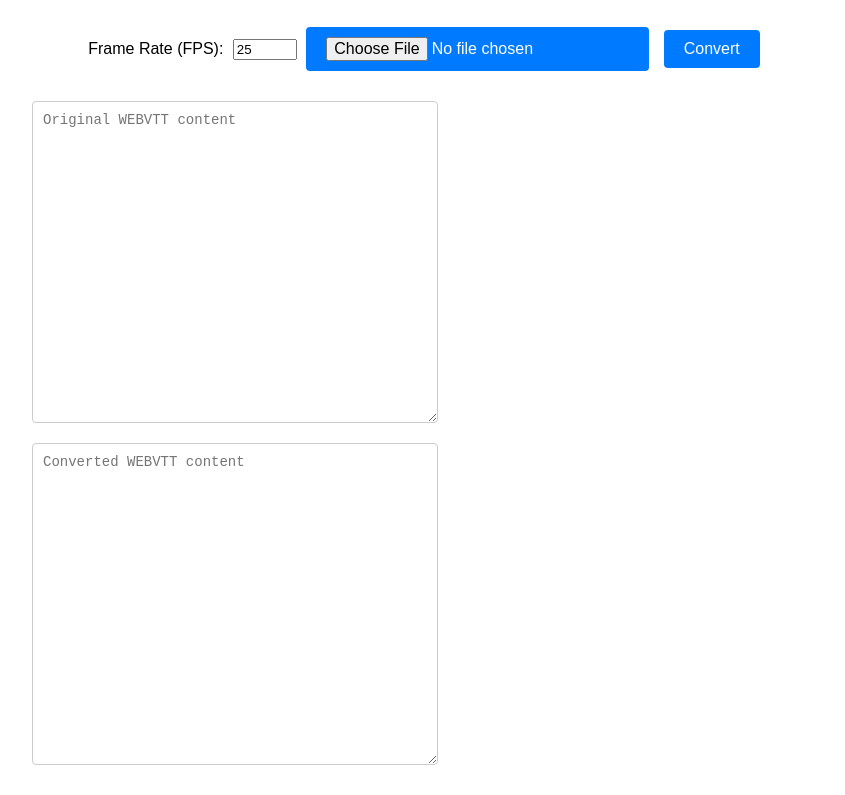
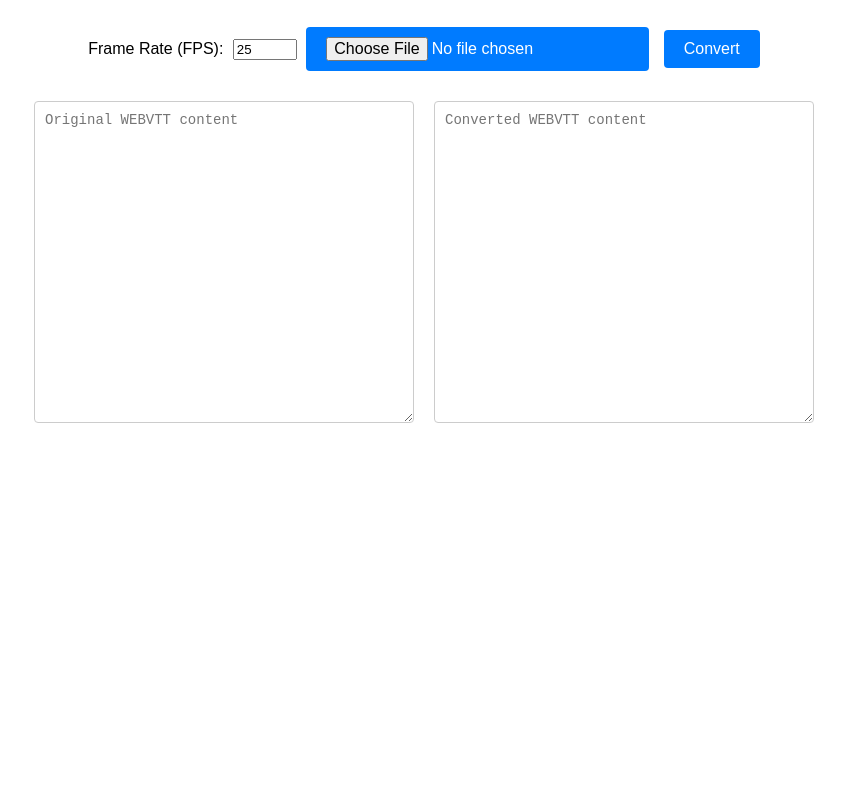
Before and after one commit to dvorkjoker/webvtt, a plain HTML site: page timecodes.html in a window 1280 px wide. Shown: the part 76-871 px from the top of the page, without its empty margins (216-1061 px from the left). After the commit the page ends 800 px from the top, so only its background shows below. Drawn offline with Linux system fonts and the light colour scheme.

Commit message:
Working conversion

```diff
--- a/timecodes.html
+++ b/timecodes.html
@@ -16,16 +16,18 @@
             text-align: center;
             margin-bottom: 20px;
         }
+        .textarea-container {
+            display: flex;
+            justify-content: space-between;
+        }
         textarea {
-            width: 48%;
+            flex: 1;
             height: 300px;
-            margin: 10px 1%;
+            margin: 10px;
             padding: 10px;
             font-size: 14px;
-            display: inline-block;
             border: 1px solid #ccc;
             border-radius: 4px;
-            vertical-align: top;
         }
         button, input[type="file"] {
             display: inline-block;
@@ -68,7 +70,7 @@
     </div>
 
     <!-- Textarea Conversion Section -->
-    <div>
+    <div class="textarea-container">
         <textarea id="input" placeholder="Original WEBVTT content"></textarea>
         <textarea id="output" placeholder="Converted WEBVTT content" readonly></textarea>
     </div>
@@ -114,7 +116,9 @@
                 const outputSheet = XLSX.utils.aoa_to_sheet(convertedRows);
                 XLSX.utils.book_append_sheet(outputWorkbook, outputSheet, 'Converted');
 
-                const blob = XLSX.write(outputWorkbook, { bookType: 'xlsx', type: 'blob' });
+                // Write as an array and wrap in a Blob
+                const arrayBuffer = XLSX.write(outputWorkbook, { bookType: 'xlsx', type: 'array' });
+                const blob = new Blob([arrayBuffer], { type: 'application/octet-stream' });
                 const a = document.createElement('a');
                 a.href = URL.createObjectURL(blob);
                 a.download = uploadedFile.file.name.replace(/\.xlsx$/, '-converted.xlsx');
@@ -123,6 +127,7 @@
                 document.body.removeChild(a);
             }
         }
+
 
         function convertTimecodes(line, frameRate) {
             return line.replace(/(\d{2}:\d{2}:\d{2})\.(\d{3})/g, (match, time, milliseconds) => {
```
